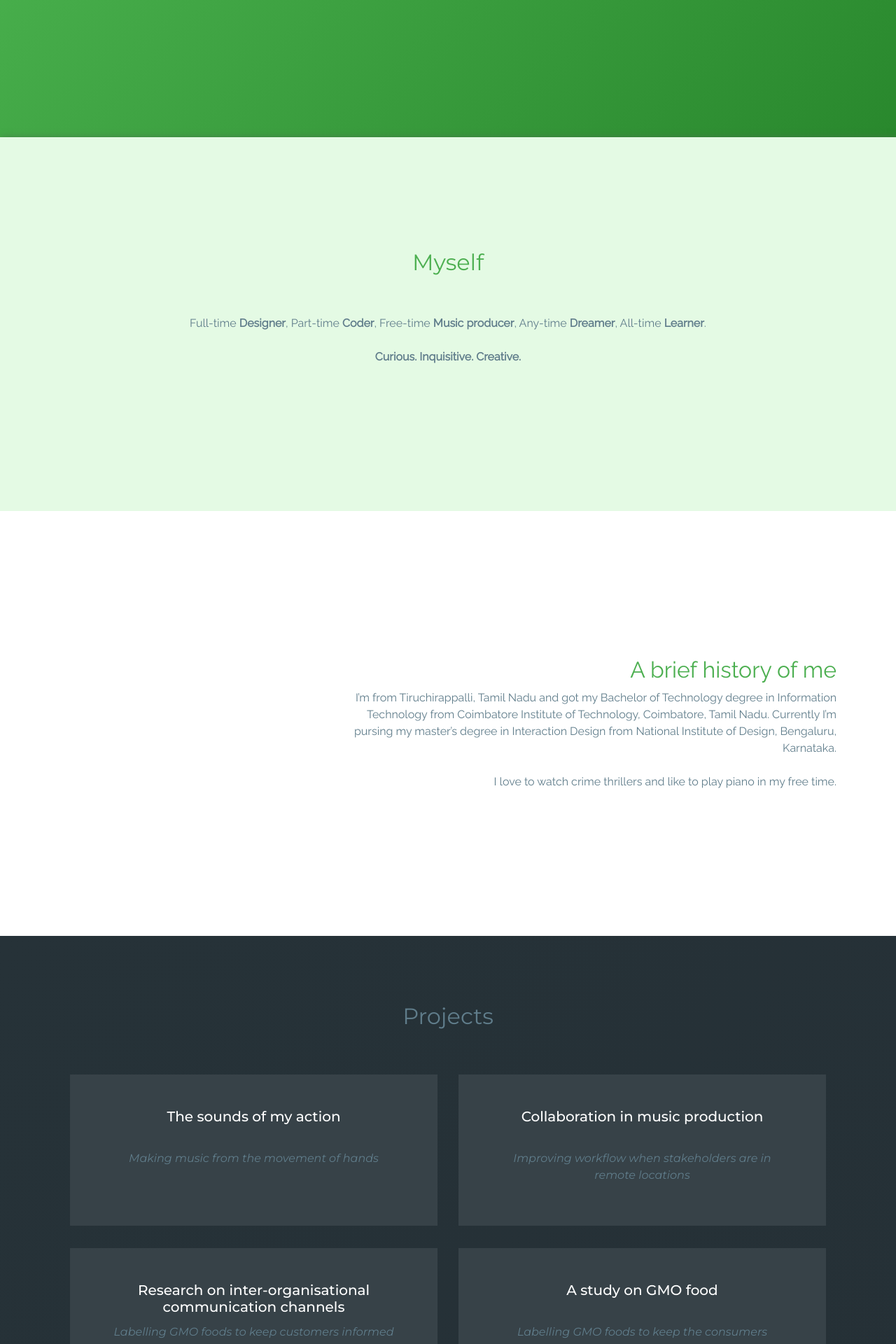
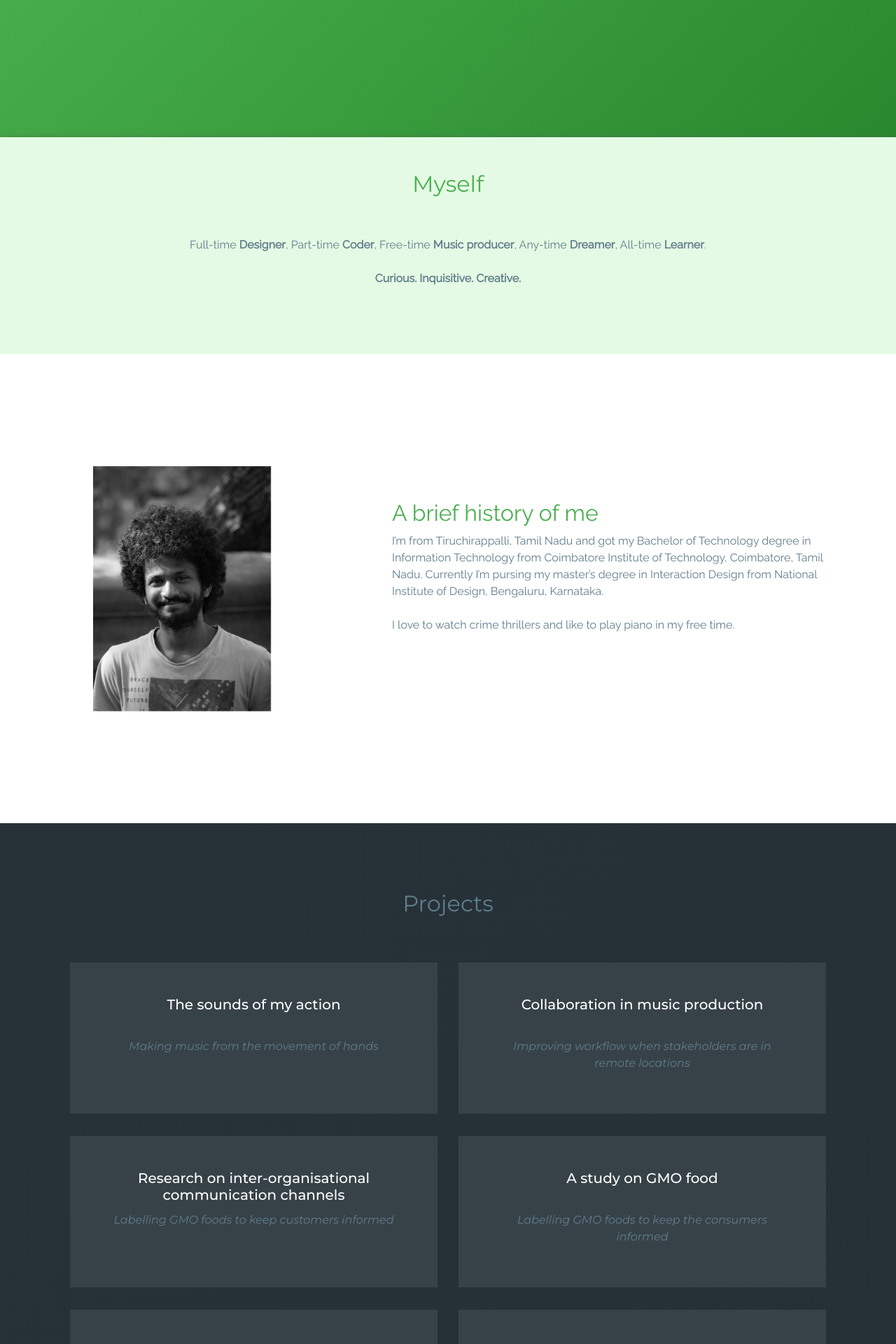
Before and after one commit to allwinwilliams/allwinwilliams.github.io, a Jekyll site: the page built from index.html, in a window 1280 px wide. Shown: the part 704-2624 px from the top of the page at 70% size. Built offline with Jekyll 4.4.1, drawn with Linux system fonts in a browser that asks for light colours; nearby versions of some CDN libraries; some web fonts are replaced; some of the changed text lies outside the part shown.

Commit message:
resume update, add photo with minor change

```diff
--- a/_data/tools.yml
+++ b/_data/tools.yml
@@ -14,6 +14,7 @@
     - name: ES6
     - name: JQuery
     - name: p5.js
-    - name: Ruby on Rails
     - name: Python
     - name: React JS
+    - name: Ruby on Rails
+    - name: Arduino
--- a/_layouts/default.html
+++ b/_layouts/default.html
@@ -173,12 +173,12 @@
     	</section>
 
     	<section id="brief" class="bg-white">
-    		<div class="container text-center text-md-right">
+    		<div class="container text-center text-md-left">
     			<div class="row">
-            <div class="col-md-4 col-12">
-              <!-- <img class="w-100 px-5" src="/assets/images/illustrated.png" /> -->
+            <div class="col-md-4 col-sm-6 col-12 text-center mx-auto">
+              <img class="w-100 px-5 align-middle" src="/assets/images/allwin-photo.png" />
             </div>
-    				<div class="col-md-8 col-12 section-content railway blue-grey py-5">
+    				<div class="col-md-7 offset-md-1 col-12 section-content railway blue-grey py-5">
               <div class="section-title green">
         				<h2>A brief history of me</h2>
         			</div>
--- a/assets/css/main.scss
+++ b/assets/css/main.scss
@@ -46,8 +46,8 @@ body{
 }
 
 #myself, #brief{
-  padding-top: 10em !important;
-  padding-bottom: 10em !important;
+  padding-top: 10em;
+  padding-bottom: 10em;
 }
 
 #banner{
--- a/projects/collaboration-in-music-production/index.html
+++ b/projects/collaboration-in-music-production/index.html
@@ -16,7 +16,7 @@ layout: project
   <img class="w-100" src="{{ './images/main.png' }}"/>
   <div class="text-center py-5 bg-dark-grey">
     <a href="https://medium.com/students-nidblr/collaboration-in-music-production-a-design-research-analysis-case-study-ccb93de0c9bb" target="_blank" class="white project-link">
-      <h4 class="py-3">Click here to read the full Medium story on this project</h4>
+      <h5 class="py-3">Click here to read the full Medium story on this project</h5>
     </a>
   </div>
 </div>
--- a/projects/sounds-of-my-action/index.html
+++ b/projects/sounds-of-my-action/index.html
@@ -3,10 +3,10 @@ layout: project
 ---
 <div class="w-100">
   <iframe class="" width="100%" height="600px" src="https://www.youtube.com/embed/OCwjJLsnpRg" frameborder="0" allow="accelerometer; autoplay; clipboard-write; encrypted-media; gyroscope; picture-in-picture" allowfullscreen></iframe>
-  <img class="w-100" src="{{ './assets/images/sounds-of-my-action.png' }}"/>
+  <img class="w-100" src="{{ './assets/images/main.png' }}"/>
   <div class="text-center py-5 bg-dark-grey">
     <a href="https://medium.com/@allwinwilliams/the-sounds-of-my-action-an-interaction-design-project-902f7ce5e413" target="_blank" class="white project-link">
-      <h4 class="py-3">Click here to read the full Medium story on this project</h4>
+      <h5 class="py-3">Click here to read the full Medium story on this project</h5>
     </a>
   </div>
 </div>
```
Also changed, not shown: _data/projects.yml (+12 -0 lines), assets/images/allwin-photo.png (added), projects/sounds-of-my-action/assets/images/main.png (renamed from projects/sounds-of-my-action/assets/images/sounds-of-my-action.png), 2 other files.
